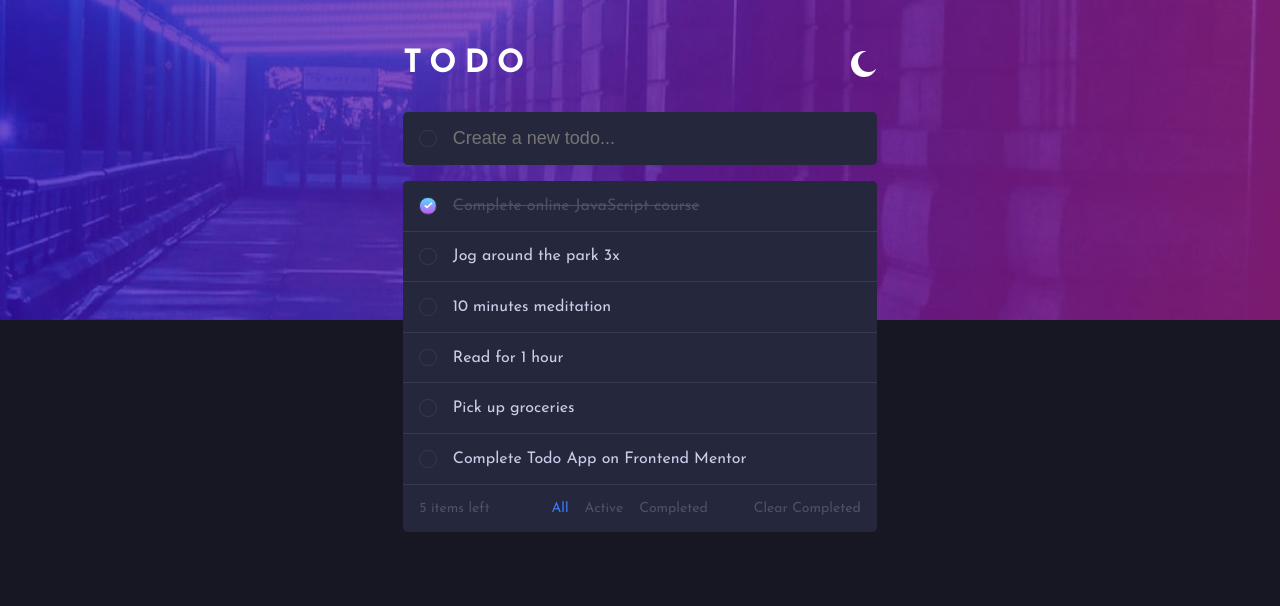
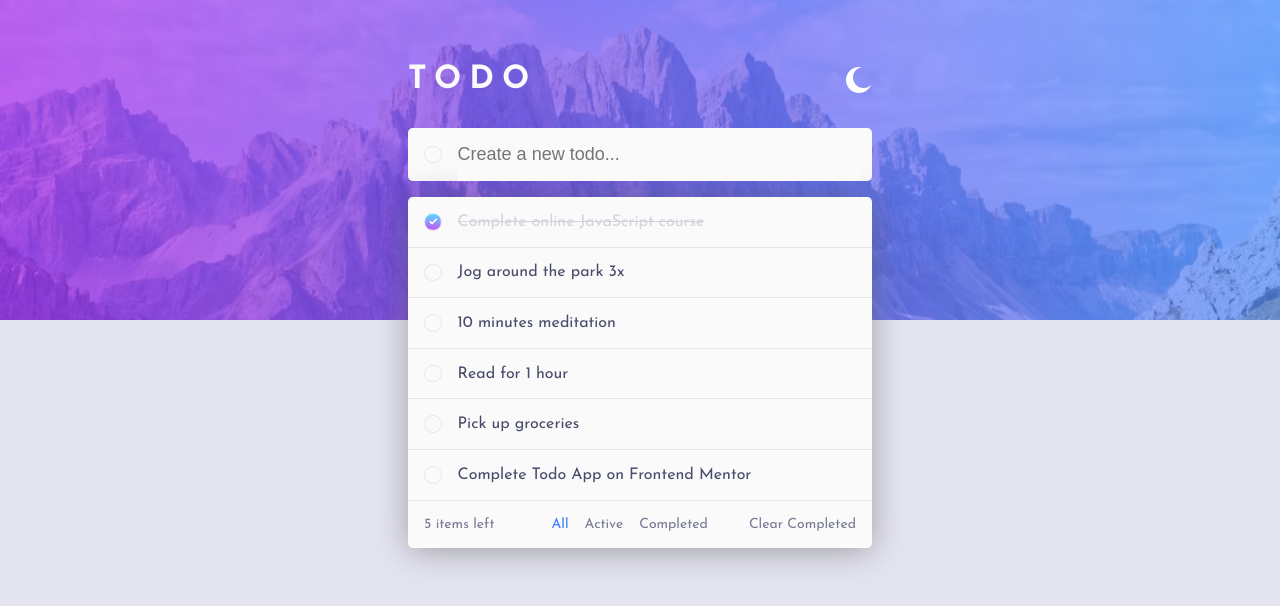
Before and after one commit to Badr-21/Todo-app, a plain HTML site: page index.html in a window 1280 px wide. Both pictures are taken after a click on the picture 863 px from the left and 64 px from the top of the page. Drawn offline with Linux system fonts and the light colour scheme.

Commit message:
Add files via upload
5th commit

```diff
--- a/script.js
+++ b/script.js
@@ -1,21 +1,26 @@
-const toggle = document.querySelector('img.switch')
+const body = document.querySelector('body');
+const mainContainer = document.querySelector('main.container');
+const toggle = document.querySelector('img.switch');
 const input = document.querySelector('input');
-const todoItems = document.querySelector('.todo-items')
+const todoItems = document.querySelector('.todo-items');
 const selections = Array.from(document.querySelectorAll('.selection p'));
 const items = Array.from(document.querySelectorAll('.todo-item'));
 const itemsActive = document.getElementsByClassName('todo-item active');
 const itemsLeft = document.querySelector(".items-left");
 const itemsCompleted = document.getElementsByClassName('todo-item completed');
-const clearCompleted = document.querySelector('.clear-completed')
-console.log(toggle)
+const clearCompleted = document.querySelector('.clear-completed');
 
 const switchTheme = (e) => {
     if(e.alt === 'icon sun') {
         e.src = 'images/icon-moon.svg'
         e.alt = 'icon moon'
+        body.classList.add('light-mode')
+        mainContainer.classList.add('light-mode')
     }else {
         e.src = 'images/icon-sun.svg'
         e.alt = 'icon sun'
+        body.classList.remove('light-mode')
+        mainContainer.classList.remove('light-mode')
     }
 }
 
--- a/style.css
+++ b/style.css
@@ -26,7 +26,7 @@
 body {
     font-family: 'Josefin Sans', sans-serif;
     width: 100vw;
-    padding: 3rem;
+    padding: 4rem;
     display: flex;
     flex-direction: column;
     align-items: center;
@@ -38,8 +38,13 @@ body {
     background-color: var(--Very-Dark-Blue);
 }
 
+body.light-mode {
+    background-image: url('images/bg-desktop-light.jpg');
+    background-color: var(--Very-Light-Grayish-Blue);
+}
+
 .header {
-    width: 40%;
+    width: 29rem;
     display: flex;
     justify-content: space-between;
 }
@@ -47,7 +52,7 @@ body {
 header h1 {
     text-transform: uppercase;
     letter-spacing: .5rem;
-    color: white;
+    color: var(--Very-Light-Gray);
 }
 
 .header img {
@@ -55,7 +60,7 @@ header h1 {
 }
 
 .container {
-    width: 40%;
+    width: 29rem;
 }
 
 .container .input {
@@ -70,6 +75,10 @@ header h1 {
     column-gap: 1rem;
 }
 
+.container.light-mode .input {
+    background-color: var(--Very-Light-Gray);
+}
+
 .container .input > div {
     width: 1.1rem;
     height: 1.1rem;
@@ -78,15 +87,25 @@ header h1 {
     border: 0.0625rem solid var(--Very-Dark-Grayish-Blue2);
 }
 
+.container.light-mode .input > div {
+    border: 0.0625rem solid var(--Light-Grayish-Blue2);
+}
+
 .container .input input {
     width: 90%;
     padding: 1rem 0;
     font-size: 1.125rem;
     color: var(--Light-Grayish-Blue1);
+    caret-color: var(--Bright-Blue);
     background-color: var(--Very-Dark-Desaturated-Blue);
     border-radius: 0 .3rem .3rem 0;
     outline: none;
     border: none;
+}
+
+.container.light-mode .input input {
+    background-color: var(--Very-Light-Gray);
+    color: var(--Very-Dark-Grayish-Blue);
 }
 
 .container .todo-items {
@@ -94,6 +113,13 @@ header h1 {
     color: var(--Light-Grayish-Blue1);
     background-color: var(--Very-Dark-Desaturated-Blue);
     border-radius: .3rem;
+    box-shadow: 0rem .2rem 2rem rgba(5, 5, 5, 0.5);
+}
+
+.container.light-mode .todo-items {
+    color: var(--Very-Dark-Grayish-Blue);
+    background-color: var(--Very-Light-Gray);
+    box-shadow: 0rem .2rem 2rem rgba(90, 88, 88, 0.5);
 }
 
 .container .todo-items .todo-item {
@@ -103,6 +129,10 @@ header h1 {
     display: flex;
     align-items: center;
     column-gap: 1rem;
+}
+
+.container.light-mode .todo-items .todo-item {
+    border-bottom: 0.0625rem solid var(--Very-Light-Grayish-Blue);
 }
 
 .container .todo-items .todo-item > .image {
@@ -122,11 +152,19 @@ header h1 {
     text-decoration: line-through;
 }
 
+.container.light-mode .todo-items .todo-item.completed .text-item {
+    color: var(--Light-Grayish-Blue);
+}
+
 .container .todo-items .todo-item .icon-completed {
     width: 1.1rem;
     height: 1.1rem;
     border-radius: 50%;
     border: 0.0625rem solid var(--Very-Dark-Grayish-Blue2);
+}
+
+.container.container.light-mode .todo-items .todo-item .icon-completed {
+    border: 0.0625rem solid var(--Light-Grayish-Blue2);
 }
 
 .container .todo-items .todo-item.completed .icon-completed {
@@ -146,6 +184,10 @@ header h1 {
     display: flex;
     justify-content: space-between;
     color: var(--Very-Dark-Grayish-Blue1);
+}
+
+.container.light-mode .todo-items .items-selection {
+    color: var(--Dark-Grayish-Blue);
 }
 
 .container .todo-items .items-selection .selection {
@@ -175,4 +217,28 @@ header h1 {
         cursor: pointer;
     }
 
+    .container .todo-items .items-selection .selection p:hover,
+    .container .todo-items .items-selection .clear-completed:hover {
+        color: var(--Light-Grayish-Blue2);
+    }
+
+    .container.light-mode .todo-items .items-selection .selection p:hover,
+    .container.light-mode .todo-items .items-selection .clear-completed:hover {
+        color: var(--Very-Dark-Grayish-Blue);
+    }
 }
+
+@media(max-width: 510px) {
+
+    body  {
+        padding: 4rem 0;
+    }
+
+    .header {
+        width: 90%;
+    }
+
+    .container {
+        width: 90%;
+    }
+}
```
